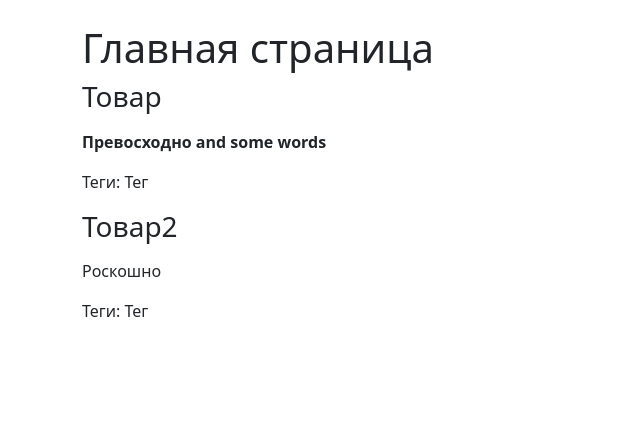
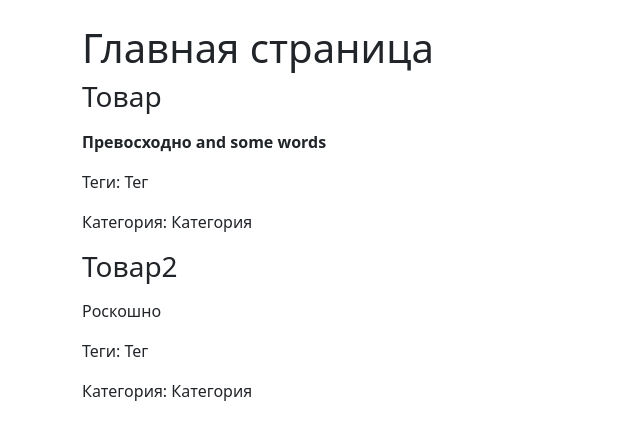
Before and after one commit to Sus4no/YandexDjango, a Django app: page / in a window 1280 px wide. Shown: the part 73-513 px from the top of the page, without its empty margins (0-640 px from the left). Run offline with Django 3.2, Linux system fonts and the light colour scheme; data comes from the database, SQL or seed files in the repository; parts of the project's set-up code (start-up, migrations or seed data) failed here and were passed over; some libraries are stand-ins or nearby versions.

Commit message:
Add files via upload

```diff
--- a/YandexDjango/templates/homepage/index.html
+++ b/YandexDjango/templates/homepage/index.html
@@ -10,6 +10,7 @@
         <div>
         {% for item in items %}
             {% include "includes/item_card.html" %}
+            <p> Категория: {{item.category.name}}</p>
         {% endfor %}
         </div>
     </div>
```
